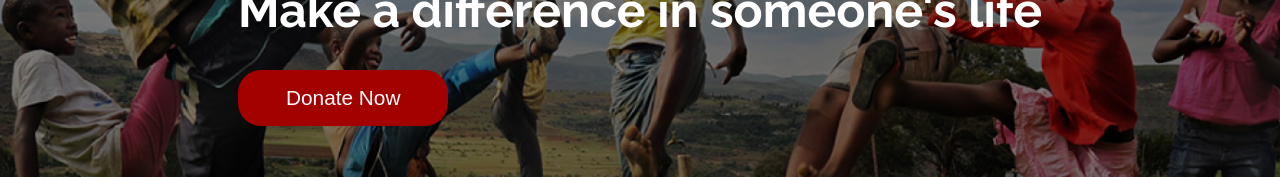
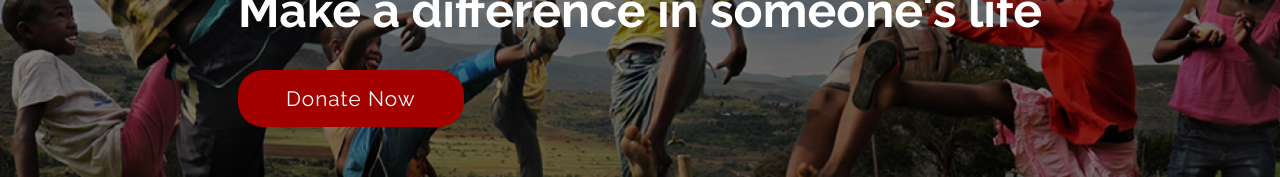
Before and after one commit to Spha88/thusang, a React (Create React App) app: page / in a window 1280 px wide. Shown: the part 365-542 px from the top of the page. Built offline with nearby package versions, Linux system fonts and the light colour scheme.

Commit message:
Add LinkButton component

```diff
--- a/src/components/About/About.js
+++ b/src/components/About/About.js
@@ -1,5 +1,4 @@
 import React from 'react';
-import aboutImage from '../../assets/images/about-image.png';
 import Fade from 'react-reveal/Fade';
 import Zoom from 'react-reveal/Zoom';
 import classes from './About.module.scss';
--- a/src/components/Help/Help.js
+++ b/src/components/Help/Help.js
@@ -4,6 +4,7 @@ import Container from '../UI/Container/Container';
 import classes from './Help.module.scss';
 import helping_img from '../../assets/images/helping_hand.png';
 import { Link } from 'react-router-dom';
+import LinkButton from '../UI/LinkButton/LinkButton';
 
 const Help = () => {
     return (
@@ -12,7 +13,7 @@ const Help = () => {
                 <div className={classes.Content}>
                     <Zoom delay={500}><h2>Raise Your Helping Hand</h2></Zoom>
                     <Zoom delay={600}><p>Help us create a safer environment for <span>women</span> and <span>children</span></p></Zoom>
-                    <Zoom delay={1000}><Link to="/donate">Donate Now</Link></Zoom>
+                    <Zoom delay={1000}><LinkButton to="/donate" label="Donate Now" /></Zoom>
                 </div>
                 <div className={classes.Image}>
                     <Zoom delay={1000}><img src={helping_img} alt="helping hand" /></Zoom>
--- a/src/components/Hero/Hero.js
+++ b/src/components/Hero/Hero.js
@@ -2,7 +2,7 @@ import React from 'react';
 import classes from './Hero.module.scss';
 import Zoom from 'react-reveal/Zoom';
 import background from '../../assets/images/background.png';
-import { Link } from 'react-router-dom';
+import LinkButton from '../UI/LinkButton/LinkButton';
 
 const Hero = () => {
     return (
@@ -10,7 +10,7 @@ const Hero = () => {
             <div className={classes.HeroContent}>
                 <Zoom delay={1000}><h1>Make a difference in someone's life</h1></Zoom>
                 <Zoom delay={2000}>
-                    <Link to="/donate"><button>Donate Now</button></Link>
+                    <LinkButton to="/donate" label="Donate Now" />
                 </Zoom>
             </div>
         </div>
--- a/src/components/Hero/Hero.module.scss
+++ b/src/components/Hero/Hero.module.scss
@@ -18,17 +18,6 @@
         text-align: left;
         h1 {
             font-size: 3rem;
-        }
-        button {
-            background: #A30000;
-            border-radius: 23px;
-            border: none;
-            padding: 1rem 3rem;
-            outline: none;
-            color: #fff;
-            cursor: pointer;
-            font-size: 1.3em;
-            font-weight: 100 !important;
         }
     }
     @include media($bp-tablet) {
--- /dev/null
+++ b/src/components/UI/LinkButton/LinkButton.js
@@ -0,0 +1,12 @@
+import React from 'react';
+import { Link } from 'react-router-dom';
+
+import classes from './LinkButton.module.scss';
+
+const LinkButton = ({ to, label }) => {
+    return (
+        <Link to={to} className={classes.LinkButton}>{label}</Link>
+    )
+}
+
+export default LinkButton
--- /dev/null
+++ b/src/components/UI/LinkButton/LinkButton.module.scss
@@ -0,0 +1,36 @@
+@import '../../../assets/styles/mixins.scss';
+.LinkButton {
+    display: inline-block;
+    position: relative;
+    background: $theme-red;
+    border-radius: 25px;
+    border: none;
+    padding: 1rem 3rem;
+    outline: none;
+    color: #fff;
+    cursor: pointer;
+    font-size: 1.3em;
+    letter-spacing: 1px;
+    &:after {
+        position: absolute;
+        content: '';
+        top: -15px;
+        bottom: -15px;
+        left: -15px;
+        right: -15px;
+        opacity: 0;
+        border-radius: 25px;
+        border: 1px solid $theme-red;
+        transition: all 500ms ease-in;
+    }
+    &:hover {
+        &:after {
+            top: 0;
+            bottom: 0;
+            left: 0;
+            right: 0;
+            opacity: .6;
+            border-width: 10px;
+        }
+    }
+}
```
